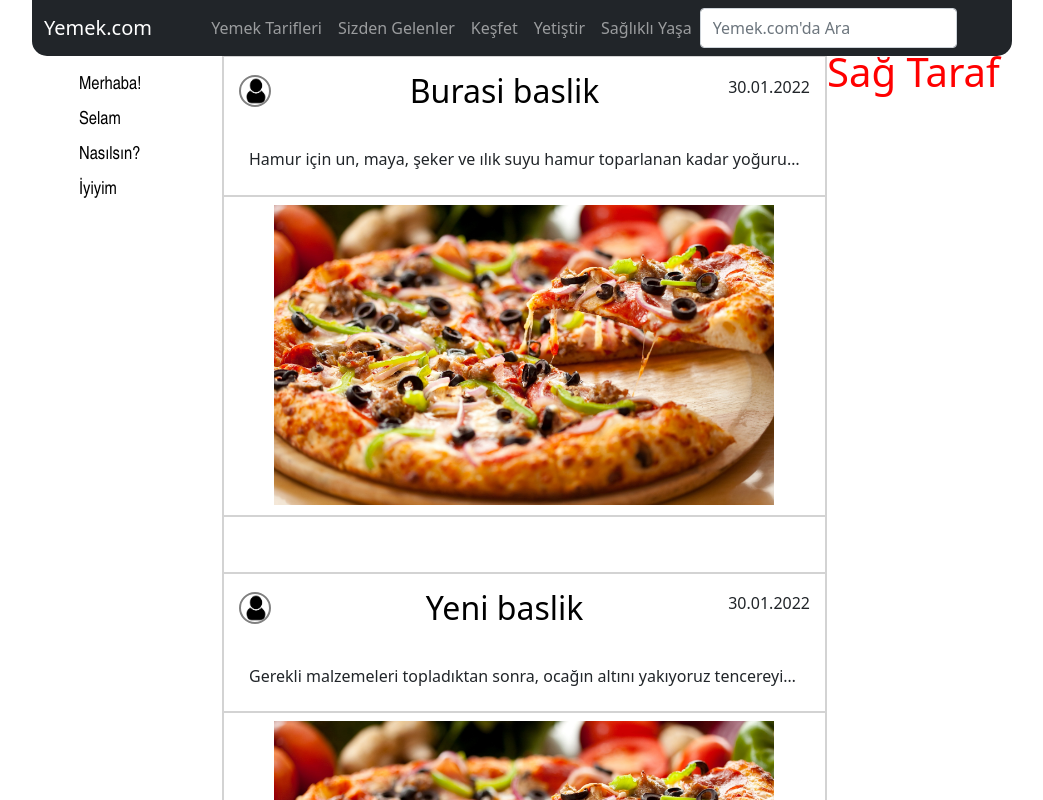
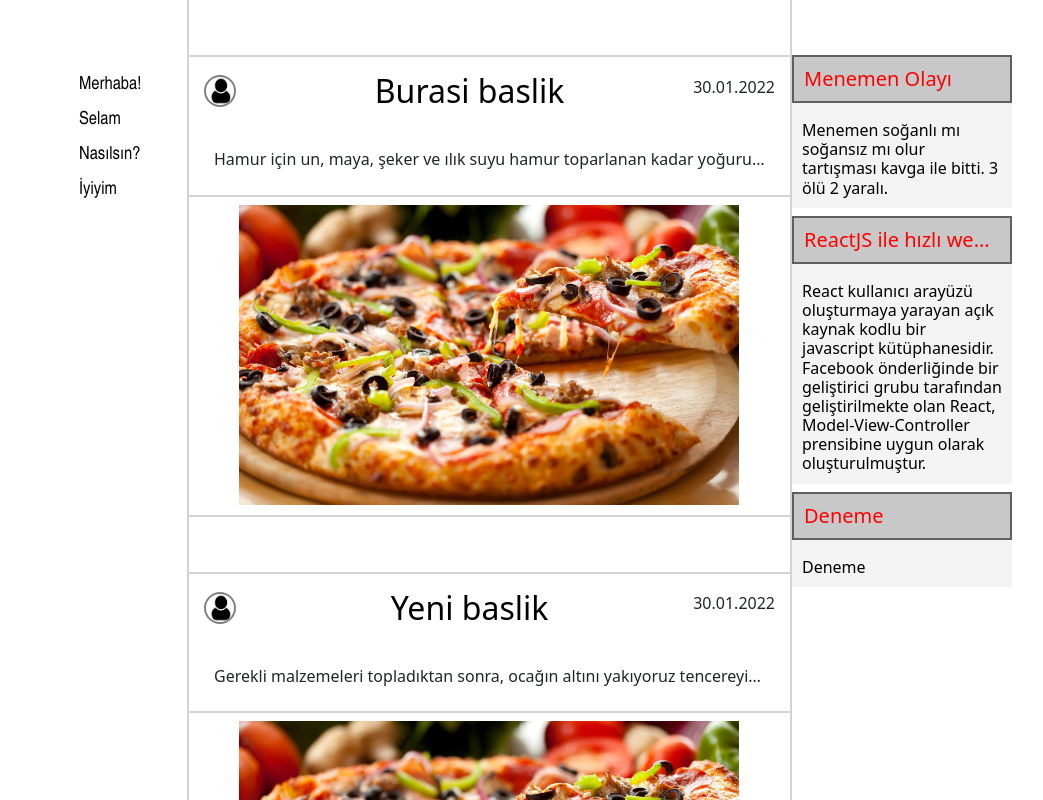
Before and after one commit to OnurAran/React-JS, a React (Create React App) app in the folder deneme/: page / in a window 1280 px wide. Shown: the top 800 px of the page, without its empty margins (118-1161 px from the left). Built offline with nearby package versions, Linux system fonts and the light colour scheme.

Commit message:
sag taraf bitti

```diff
--- a/deneme/src/App.css
+++ b/deneme/src/App.css
@@ -53,6 +53,7 @@
 }
 .Right{
   flex: 1;
+  max-width: 220px;
 }
 .ListLeft:hover{
   font-size: 24px;
@@ -83,3 +84,7 @@
 .display{
   display: flexbox;
 }
+.RightApp{
+  display: flexbox;
+  padding-top: 55px;
+}
--- a/deneme/src/App.js
+++ b/deneme/src/App.js
@@ -14,31 +14,55 @@ class App extends Component {
       <Container>
         <LeftBar
 
-          lefttitle = "Musakka yemegi"
+          lefttitle="Musakka yemegi"
 
 
         />
         <div className="display">
           <Content
 
-          title = "Burasi baslik"
-          date = "30.01.2022"
-          username = "Kullaniciadi"
-          contentoftitle = "Hamur için un, maya, şeker ve ılık suyu hamur toparlanan kadar yoğurun. Daha sonra"
+            title="Burasi baslik"
+            date="30.01.2022"
+            username="Kullaniciadi"
+            contentoftitle="Hamur için un, maya, şeker ve ılık suyu hamur toparlanan kadar yoğurun. Daha sonra"
 
           />
           <Content
 
-          title = "Yeni baslik"
-          date = "30.01.2022"
-          username = "rn.onurr"
-          contentoftitle = "Gerekli malzemeleri topladıktan sonra, ocağın altını yakıyoruz tencereyi ocağa eklüyürüz"
+            title="Yeni baslik"
+            date="30.01.2022"
+            username="rn.onurr"
+            contentoftitle="Gerekli malzemeleri topladıktan sonra, ocağın altını yakıyoruz tencereyi ocağa eklüyürüz"
 
           />
           <Content />
           <Content />
         </div>
-        <RightBar />
+        <div className="RightApp">
+          <RightBar
+
+            RightTitle="Menemen Olayı"
+            ContentRight="Menemen soğanlı mı soğansız mı olur tartışması kavga ile bitti. 3 ölü 2 yaralı."
+
+          />
+
+          <RightBar
+
+            RightTitle="ReactJS ile hızlı web siteler"
+            ContentRight="React kullanıcı arayüzü oluşturmaya yarayan açık kaynak kodlu bir javascript kütüphanesidir. Facebook önderliğinde bir geliştirici grubu tarafından geliştirilmekte olan React, Model-View-Controller prensibine uygun olarak oluşturulmuştur."
+
+          />
+
+          <RightBar
+
+            RightTitle="Deneme"
+            ContentRight="Deneme"
+
+          />
+
+
+        </div>
+
 
 
         <Navbar_lower />
--- a/deneme/src/Components/content.css
+++ b/deneme/src/Components/content.css
@@ -56,6 +56,24 @@
 .compenent{
     border-bottom: 2px solid lightgrey;
 }
+.Right{
+    background: rgba(128, 128, 128, 0.096);
+}
 .sagtaraf{
+    border: 2px solid rgba(0, 0, 0, 0.521);
+    cursor: pointer;
+    padding: 10px;
     color: red;
+    background: rgba(0, 0, 0, 0.178);
+
+    width: 220px;
+    overflow: hidden;
+    white-space: nowrap;
+    text-overflow: ellipsis;
+
 }
+.sagicerik{
+    font-weight: 450;
+    color: black;
+    padding: 10px;
+}
--- a/deneme/src/Components/navbar_upper.css
+++ b/deneme/src/Components/navbar_upper.css
@@ -3,6 +3,7 @@
     margin-right: 150px;
     border-bottom-left-radius: 15px;
     border-bottom-right-radius: 15px;
+    visibility: hidden;
 }
 .me-auto{
     margin: auto;
--- a/deneme/src/Components/rightBar.js
+++ b/deneme/src/Components/rightBar.js
@@ -1,10 +1,25 @@
-import React from 'react';
+import React, { Component } from 'react';
 import "./content.css"
 
-const rightBar = () => {
-  return <aside className="Right">
-  <h1 className="sagtaraf">Burası Sağ Taraf</h1>
-  </aside>;
-};
+
+
+class rightBar extends Component {
+  render() {
+
+    const {RightTitle,ContentRight} = this.props;
+
+    return (
+      <aside className="Right">
+      <div className="Righticerik">
+
+      <h5 className="sagtaraf">{RightTitle}</h5>
+      <h6 className="sagicerik">{ContentRight}</h6>
+
+
+      </div>
+      </aside>
+    );
+  }
+}
 
 export default rightBar;
```
